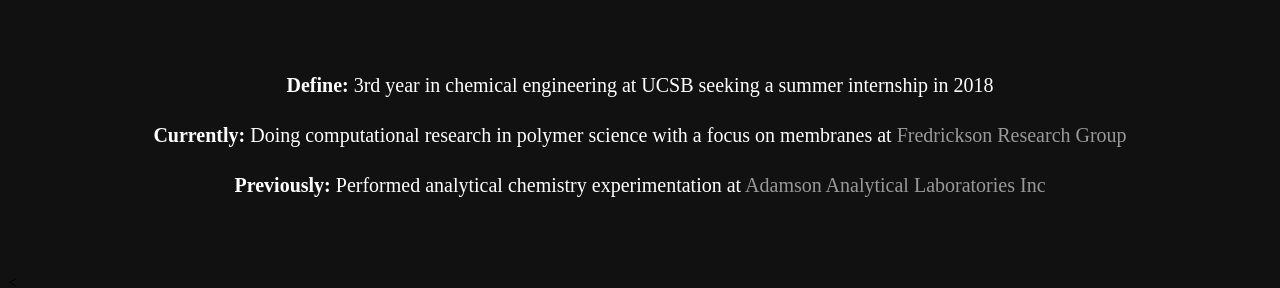
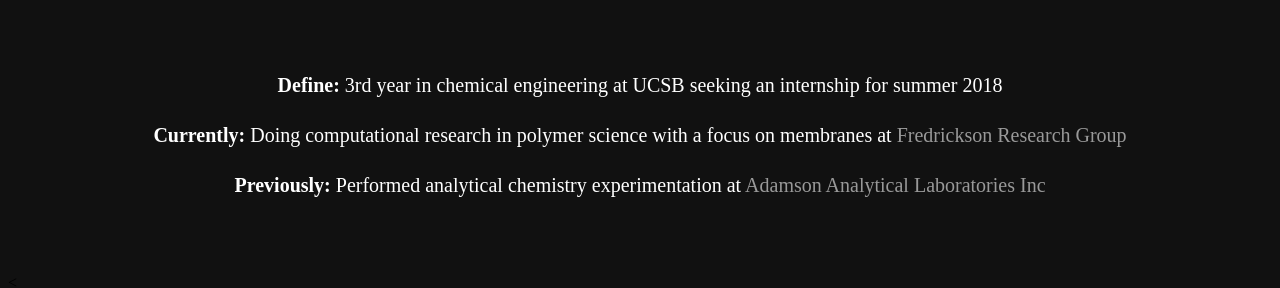
Before and after one commit to 1996leejoshua/1996leejoshua.github.io, a Jekyll site: the page built from index.html, in a window 1280 px wide and 900 px high, scrolled down 510 px, cut to the strip 186-474 px from the top of the window. Built offline with Jekyll 4.4.1, drawn with Linux system fonts in a browser that asks for light colours.

Commit message:
Update index.html

```diff
--- a/index.html
+++ b/index.html
@@ -17,7 +17,7 @@
 		<br><br><br><br><br><br><br><br><br><br><br>
 	</div>
 	<br><br><br>
-	<p align="center"><strong>Define:</strong> 3rd year in chemical engineering at UCSB seeking a summer internship in 2018</p>
+	<p align="center"><strong>Define:</strong> 3rd year in chemical engineering at UCSB seeking an internship for summer 2018</p>
 	<p align="center"><strong>Currently:</strong> Doing computational research in polymer science with a focus on membranes at <a href="http://www.mrl.ucsb.edu/~fredrickson/" target="_blank">Fredrickson Research Group</a></p>
 	<p align="center"><strong>Previously:</strong> Performed analytical chemistry experimentation at <a href="http://adamsonlab.com/" target="blank">Adamson Analytical Laboratories Inc</a></p>
 	<br><br><br>
```
